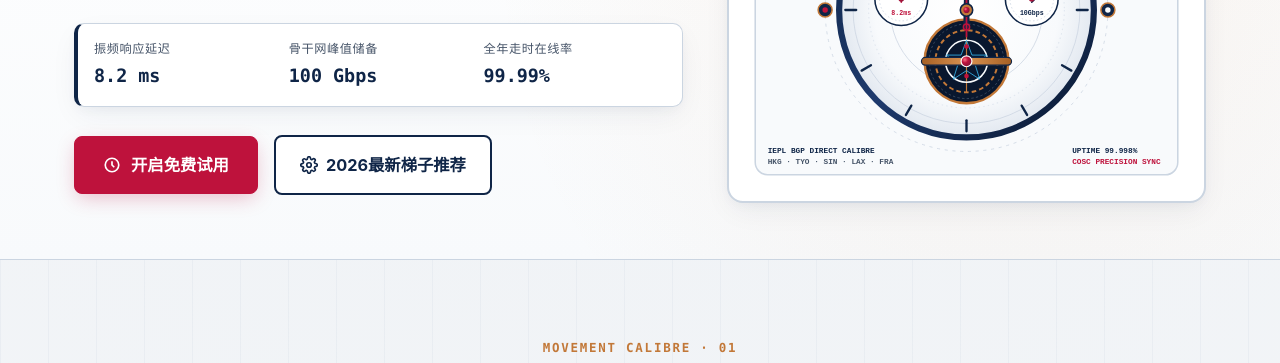
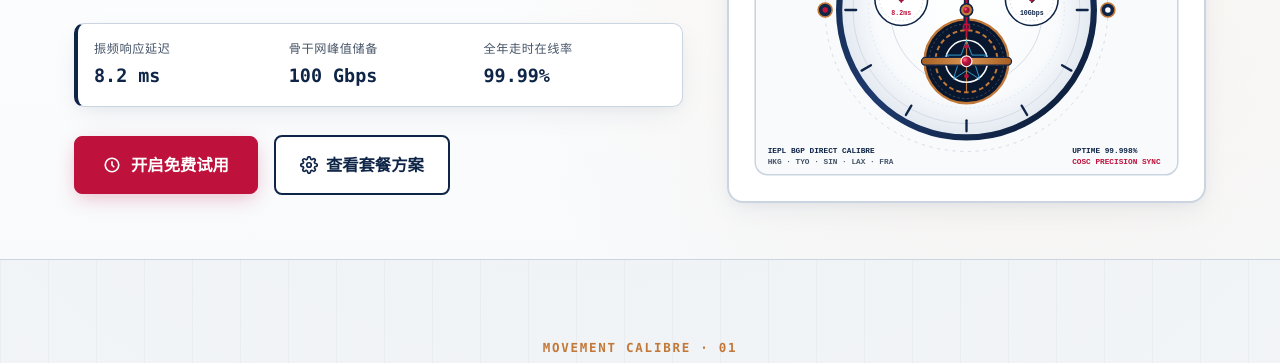
Before and after one commit to 9jacky9/miaomiao-yun.cyou, a plain HTML site: page index.html in a window 1280 px wide. Shown: the part 386-749 px from the top of the page. Drawn offline with Linux system fonts and the light colour scheme.

Commit message:
Update hero ladder button to pricing section anchor

```diff
--- a/index.html
+++ b/index.html
@@ -149,12 +149,12 @@
               </svg>
               <span>开启免费试用</span>
             </a>
-            <a href="https://dajichang.mom/" class="btn-secondary-chronometer" target="_blank">
+            <a href="#pricing" class="btn-secondary-chronometer">
               <svg width="18" height="18" viewBox="0 0 24 24" fill="none" stroke="currentColor" stroke-width="2.2" aria-hidden="true">
                 <circle cx="12" cy="12" r="3"/>
                 <path d="M19.4 15a1.65 1.65 0 0 0 .33 1.82l.06.06a2 2 0 0 1-2.83 2.83l-.06-.06a1.65 1.65 0 0 0-1.82-.33 1.65 1.65 0 0 0-1 1.51V21a2 2 0 0 1-4 0v-.09A1.65 1.65 0 0 0 9 19.4a1.65 1.65 0 0 0-1.82.33l-.06.06a2 2 0 0 1-2.83-2.83l.06-.06a1.65 1.65 0 0 0 .33-1.82 1.65 1.65 0 0 0-1.51-1H3a2 2 0 0 1 0-4h.09A1.65 1.65 0 0 0 4.6 9a1.65 1.65 0 0 0-.33-1.82l-.06-.06a2 2 0 0 1 2.83-2.83l.06.06a1.65 1.65 0 0 0 1.82.33H9a1.65 1.65 0 0 0 1-1.51V3a2 2 0 0 1 4 0v.09a1.65 1.65 0 0 0 1 1.51 1.65 1.65 0 0 0 1.82-.33l.06-.06a2 2 0 0 1 2.83 2.83l-.06.06a1.65 1.65 0 0 0-.33 1.82V9a1.65 1.65 0 0 0 1.51 1H21a2 2 0 0 1 0 4h-.09a1.65 1.65 0 0 0-1.51 1z"/>
               </svg>
-              <span>2026最新梯子推荐</span>
+              <span>查看套餐方案</span>
             </a>
           </div>
         </div>
```
